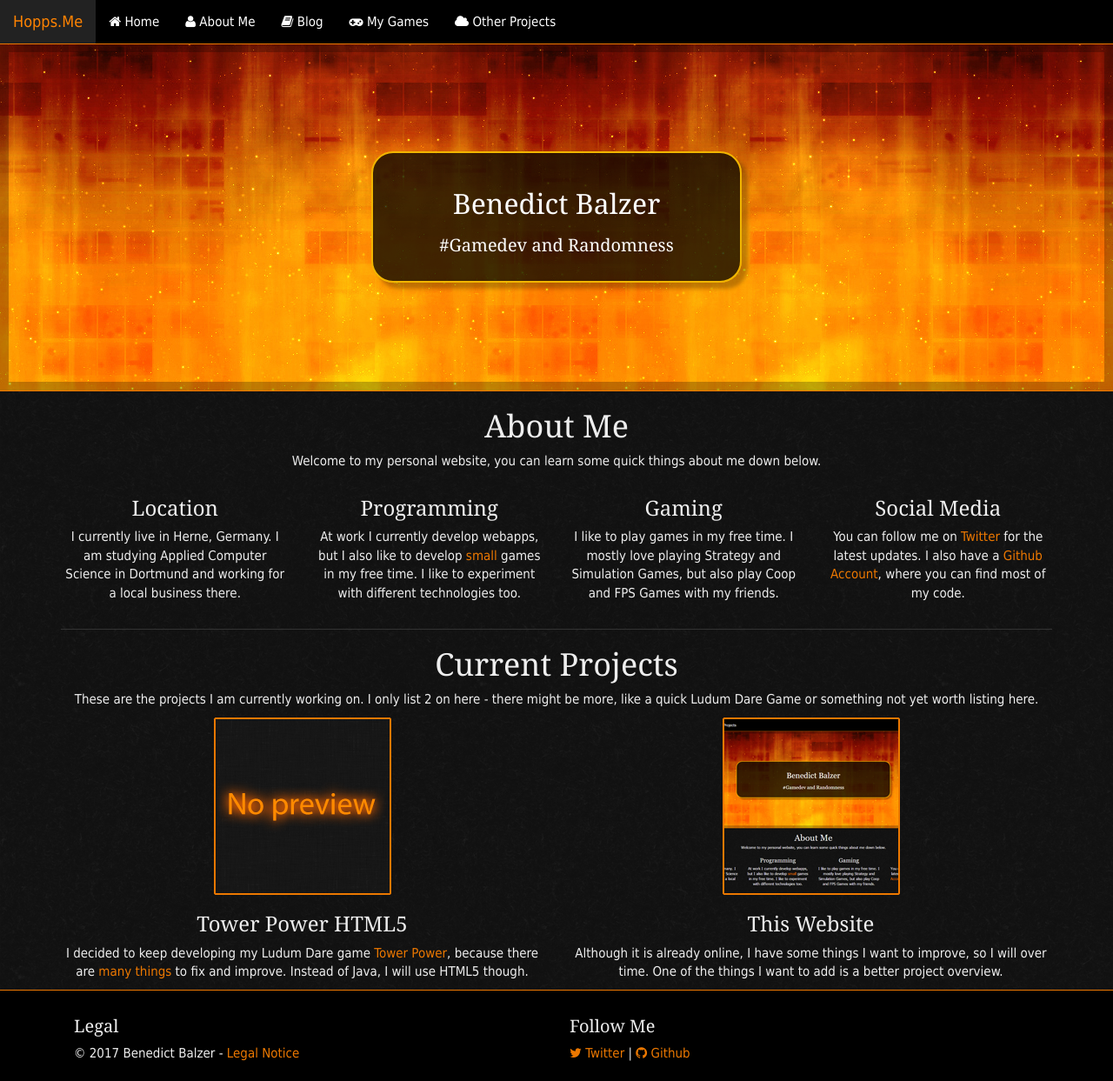
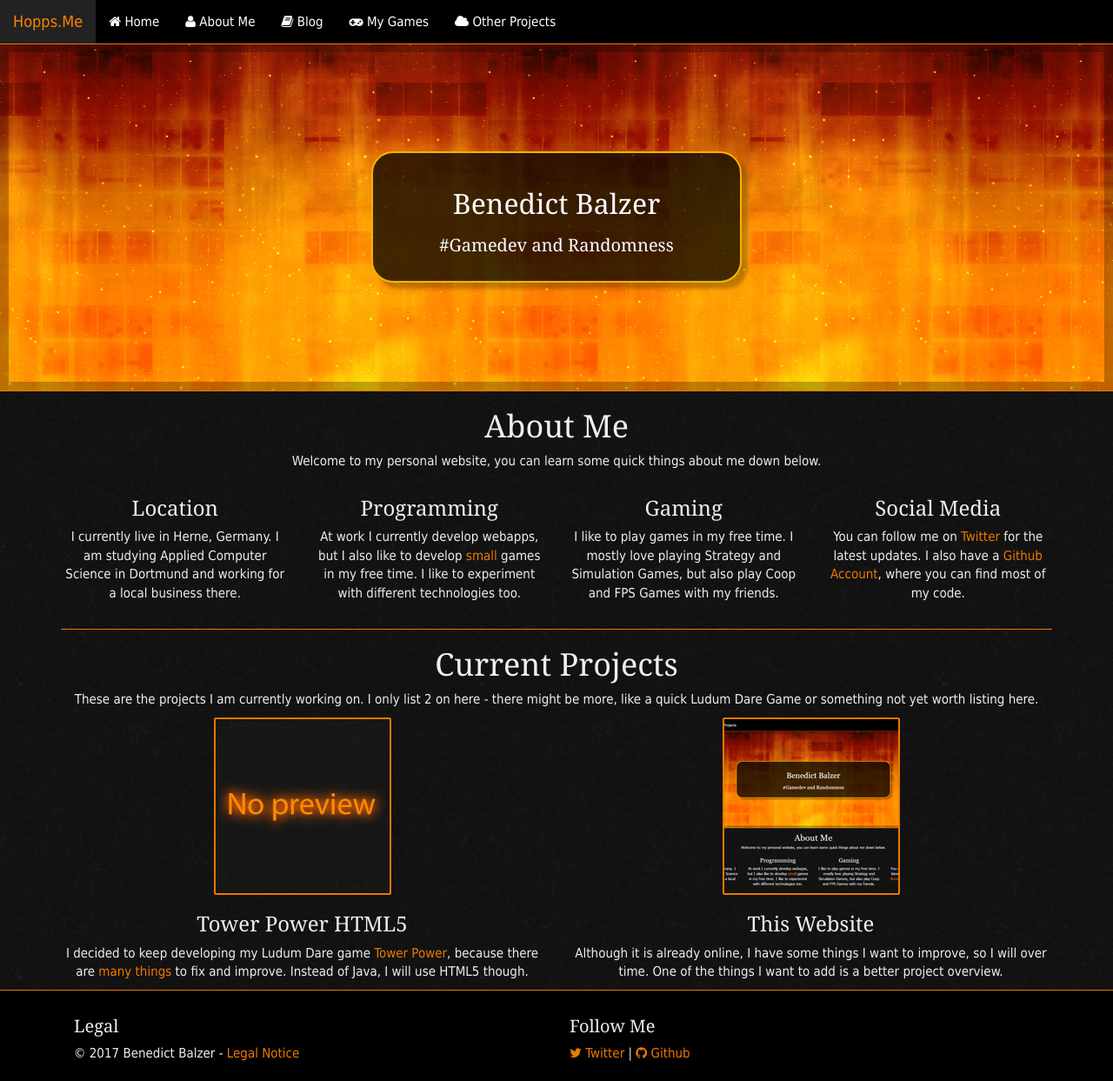
Before and after one commit to DevHopps/website, a Jekyll site: the page built from index.md, in a window 1280 px wide and 1243 px high. Shown: the whole window at 87% size. Built offline with Jekyll 4.4.1, drawn with Linux system fonts in a browser that asks for light colours; nearby versions of some CDN libraries; a style sheet for code colours, icons or effects is not loaded.

Commit message:
Fix color

```diff
--- a/assets/css/style.css
+++ b/assets/css/style.css
@@ -6,7 +6,7 @@ body {
 }
 
 hr {
-	border-color: #333;
+	border-color: #ec7800;
 }
 
 a {
```
